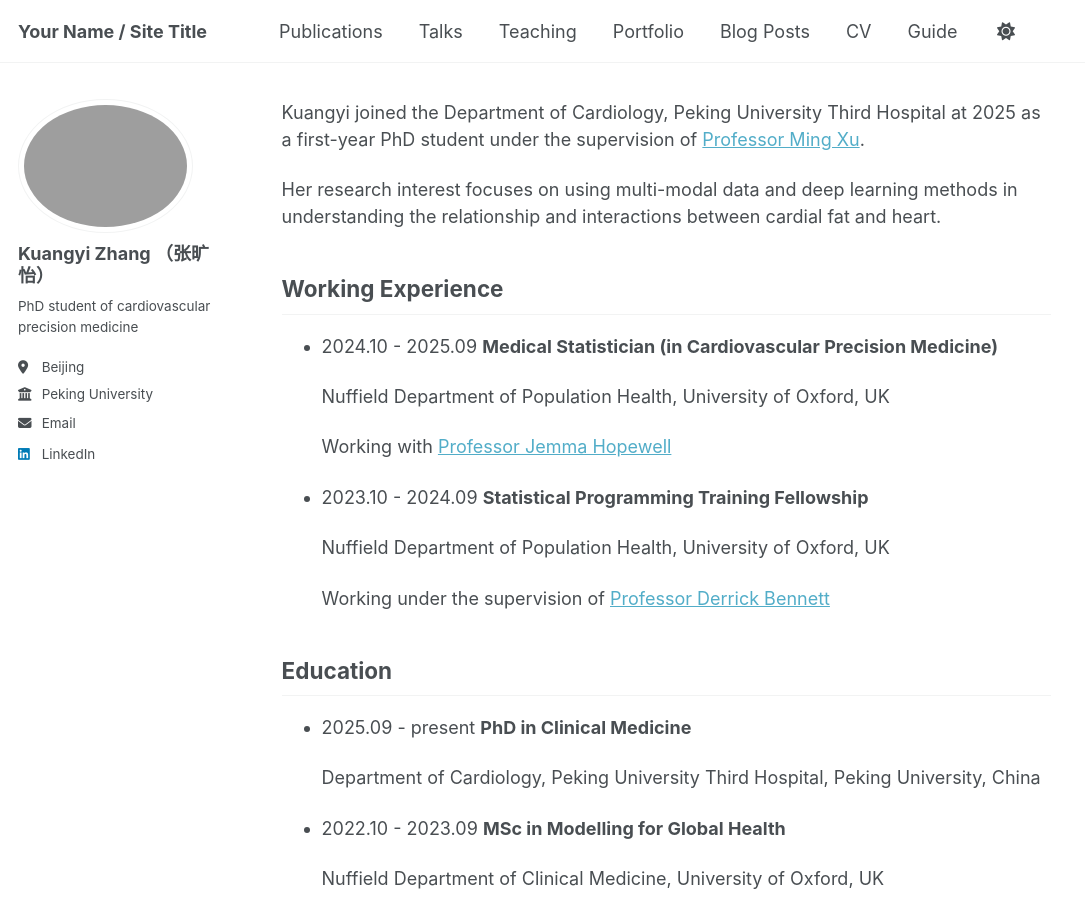
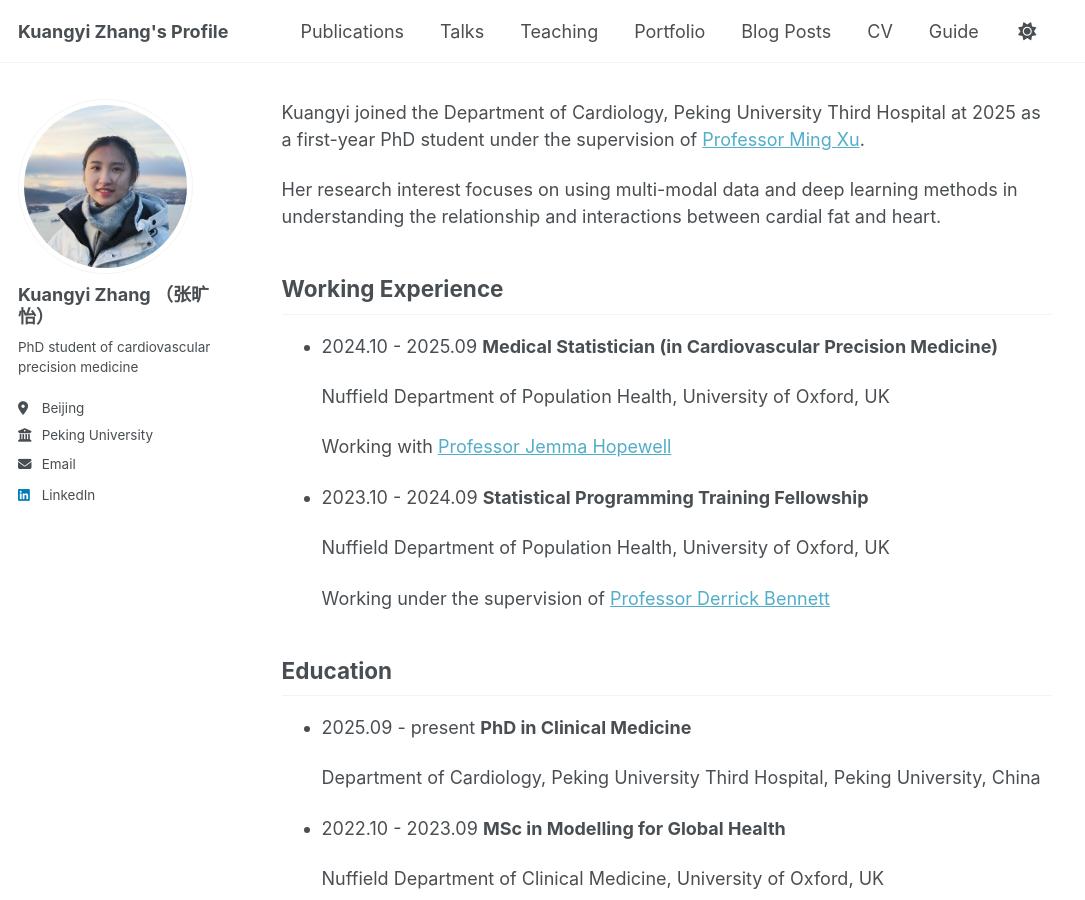
Before and after one commit to KZhub3/KZhub3.github.io, a Jekyll site: the page built from _pages/about.md, in a window 1280 px wide and 900 px high. Shown: the whole window, without its empty margins (0-1085 px from the left). Built offline with Jekyll 4.4.1, drawn with Linux system fonts in a browser that asks for light colours; a script that is not in the unit is left out.

Commit message:
Update _config.yml

```diff
--- a/_config.yml
+++ b/_config.yml
@@ -9,21 +9,21 @@
 # Basic Site Settings
 locale                   : "en-US"
 site_theme               : "default" # Currently available options are "default", "air"
-title                    : "Your Name / Site Title"
+title                    : "Kuangyi Zhang's Profile"
 title_separator          : "-"
 name                     : &name "Your Name"
 description              : &description "Your Name's academic portfolio"   # Update this with a general description of your site, this is the default if not overridden by a page
-url                      : https://academicpages.github.io # The base hostname & protocol for your site e.g. "https://[your GitHub username].github.io",
+url                      : https://kzhub3.github.io # The base hostname & protocol for your site e.g. "https://[your GitHub username].github.io",
                                                            # or if you already have some other page hosted on Github then use "https://[your GitHub username].github.io/[Your Repo Name]"
 baseurl                  : "" # the subpath of your site, e.g. "/blog"
-repository               : "academicpages/academicpages.github.io"
+repository               : "KZhub3/KZhub3.github.io"
 
 # Site Author - The following control what appear as part of the author content on the side bar.
 #               If a field is blank the icon and link will not appear, otherwise it will be shown.
 #               Additional customization can be done by editing /_includes/author-profile.html
 author:
   # Biographic information
-  avatar           : "../images/profile.png"
+  avatar           : "../images/profilezky.png"
   name             : "Kuangyi Zhang （张旷怡）"
   pronouns         : # example: "she/her"
   bio              : "PhD student of cardiovascular precision medicine"
```
